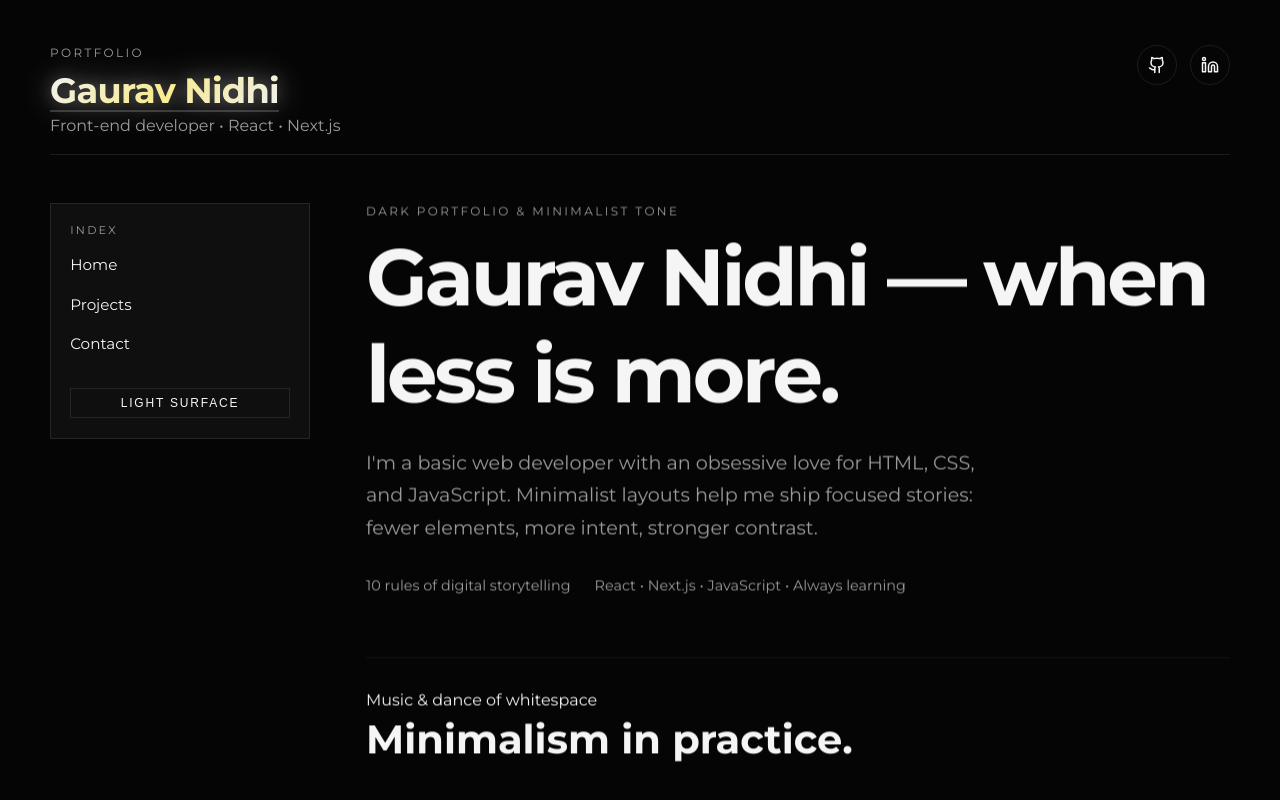
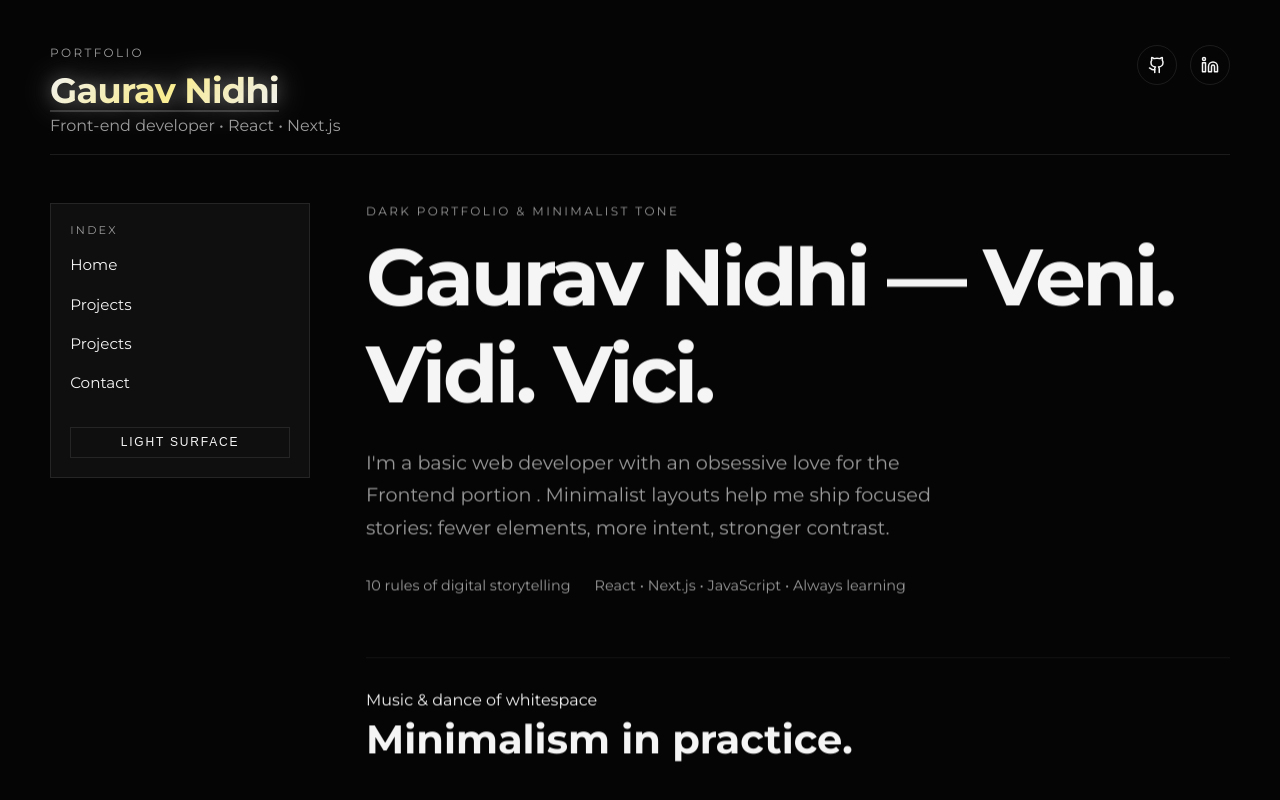
Before and after one commit to Gauravnidhi001/portfolio, a React (Vite) app: page / in a window 1280 px wide. Shown: the top 800 px of the page. Built offline with nearby package versions, Linux system fonts and the light colour scheme.

Commit message:
details add kr diya

```diff
--- a/src/App.jsx
+++ b/src/App.jsx
@@ -8,6 +8,7 @@ gsap.registerPlugin(ScrollTrigger);
 
 const navItems = [
   { label: "Home", to: "#home" },
+  { label: "Projects", to: "#projects" },
   { label: "Projects", to: "#projects" },
   { label: "Contact", to: "#contact" },
 ];
@@ -185,10 +186,9 @@ function App() {
         <main className="content">
           <section className="section hero" id="home" ref={addSectionRef}>
             <p className="eyebrow">Dark portfolio & minimalist tone</p>
-            <h1>Gaurav Nidhi — when less is more.</h1>
+            <h1>Gaurav Nidhi — Veni. Vidi. Vici.</h1>
             <p className="lede">
-              I&apos;m a basic web developer with an obsessive love for HTML, CSS, and
-              JavaScript. Minimalist layouts help me ship focused stories: fewer
+              I&apos;m a basic web developer with an obsessive love for the Frontend portion . Minimalist layouts help me ship focused stories: fewer
               elements, more intent, stronger contrast.
             </p>
             <div className="hero-meta">
```
